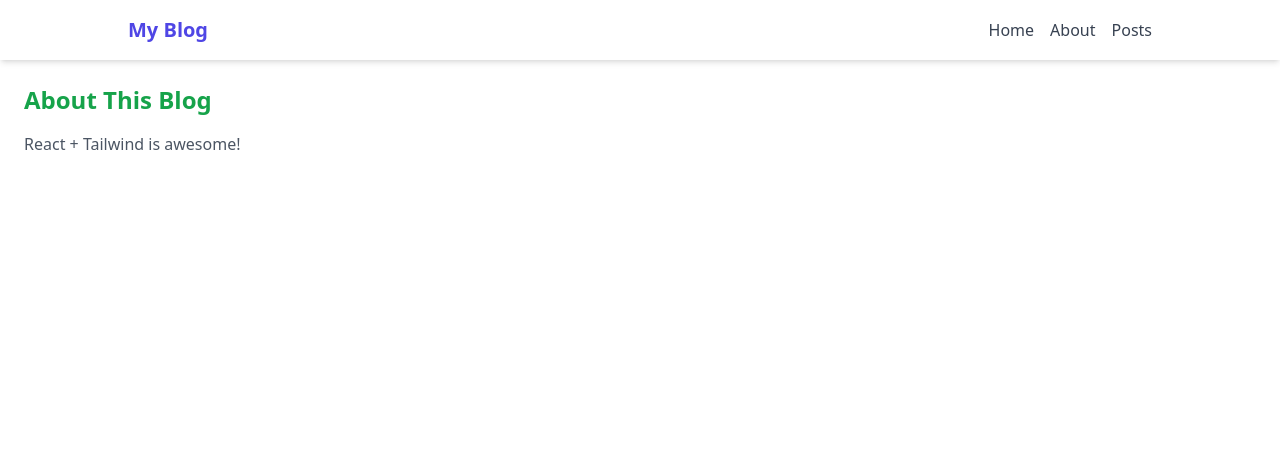
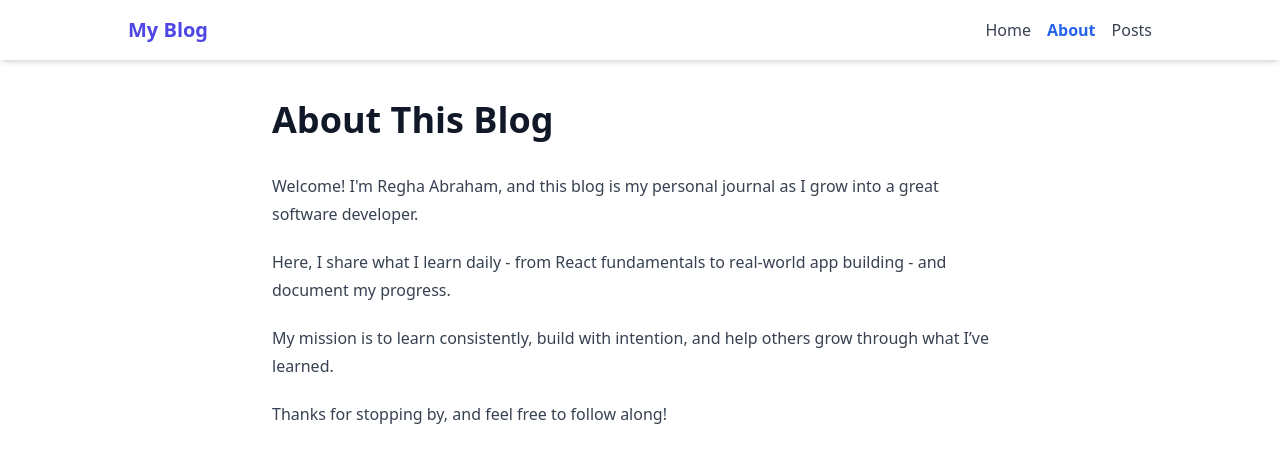
Before and after one commit to iamregha/react-blog-project, a React (Create React App) app: page /about in a window 1280 px wide. Shown: the top 462 px of the page. Built offline with nearby package versions, Linux system fonts and the light colour scheme.

Commit message:
Day 10: Added About page with routing and Tailwind styling

```diff
--- a/src/components/Navbar.jsx
+++ b/src/components/Navbar.jsx
@@ -1,4 +1,5 @@
 import { Link } from "react-router-dom";
+import { NavLink } from "react-router-dom";
 
 const Navbar = () => (
   <nav className="bg-white shadow-md p-4">
@@ -10,12 +11,12 @@ const Navbar = () => (
         <Link to="/" className="text-gray-700 hover:text-indigo-500">
           Home
         </Link>
-        <Link to="/about" className="text-gray-700 hover:text-indigo-500">
+        <NavLink to="/about" className={({ isActive }) => (isActive ? "text-blue-600 font-bold" : "text-gray-700 hover:text-indigo-700")}>
           About
-        </Link>
-        <Link to="/posts" className="text-gray-700 hover:text-indigo-500">
-        Posts
-        </Link>
+        </NavLink>
+        <NavLink to="/posts" className={({ isActive }) => (isActive ? "text-blue-600 font-bold" : "text-gray-700 hover:text-indigo-700")}>
+          Posts
+        </NavLink>
       </div>
     </div>
   </nav>
--- a/src/pages/About.jsx
+++ b/src/pages/About.jsx
@@ -1,7 +1,22 @@
-const About = () => (
-  <div className="p-6">
-    <h1 className="text-2xl font-bold text-green-600">About This Blog</h1>
-    <p className="mt-4 text-gray-600">React + Tailwind is awesome!</p>
-  </div>
-);
+import React from "react";
+
+const About = () => {
+  return (
+    <div className="max-w-3xl mx-auto mt-10 px-4 prose">
+      <h1 className="">About This Blog</h1>
+      <p>
+        Welcome! I'm Regha Abraham, and this blog is my personal journal as I grow into a great software developer.
+      </p>
+      <p>
+        Here, I share what I learn daily - from React fundamentals to real-world app building - and document my progress.
+      </p>
+      <p>
+        My mission is to learn consistently, build with intention, and help others grow through what I’ve learned.
+      </p>
+      <p>
+        Thanks for stopping by, and feel free to follow along!
+      </p>
+    </div>
+  );
+};
 export default About;
```
